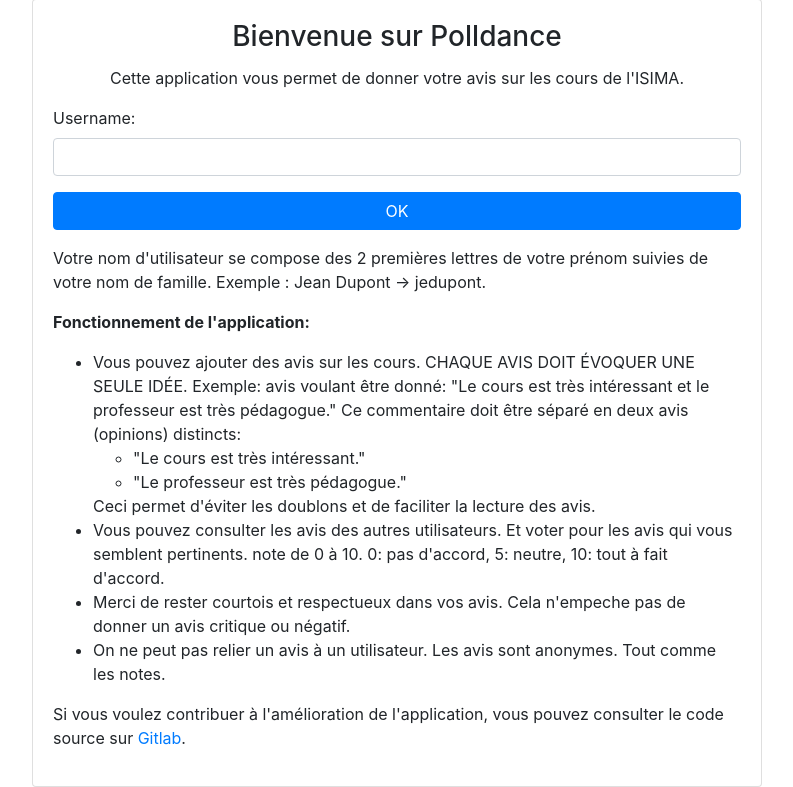
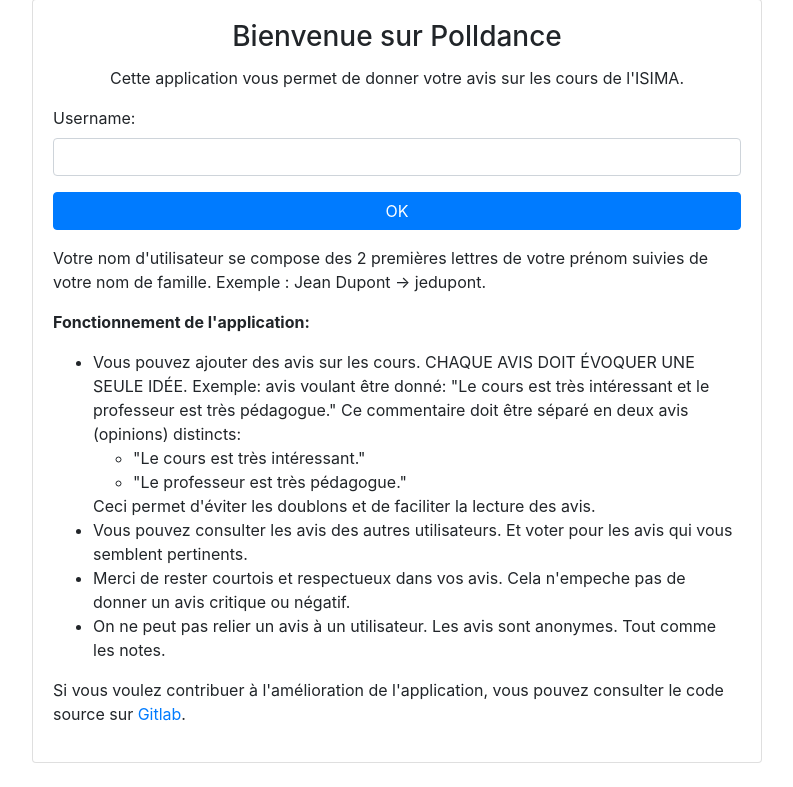
Before and after one commit to Blarckest/PollDance, a Flask app: page / in a window 1280 px wide. Shown: the part 49-836 px from the top of the page, without its empty margins (243-1036 px from the left). After the commit the page ends 812 px from the top, so only its background shows below. Run offline with Flask 3, Linux system fonts and the light colour scheme; some libraries are stand-ins or nearby versions.

Commit message:
Refactor login.html to remove code for rating scale

```diff
--- a/templates/login.html
+++ b/templates/login.html
@@ -39,7 +39,8 @@
                                     Ceci permet d'éviter les doublons et de faciliter la lecture des avis.
                                 </li>
                                 <li>
-                                    Vous pouvez consulter les avis des autres utilisateurs. Et voter pour les avis qui vous semblent pertinents. note de 0 à 10. 0: pas d'accord, 5: neutre, 10: tout à fait d'accord.
+                                    Vous pouvez consulter les avis des autres utilisateurs. Et voter pour les avis qui vous semblent pertinents.
+                                    <!-- note de 0 à 10. 0: pas d'accord, 5: neutre, 10: tout à fait d'accord. -->
                                 </li>
                                 <li>
                                     Merci de rester courtois et respectueux dans vos avis. Cela n'empeche pas de donner un avis critique ou négatif.
```
